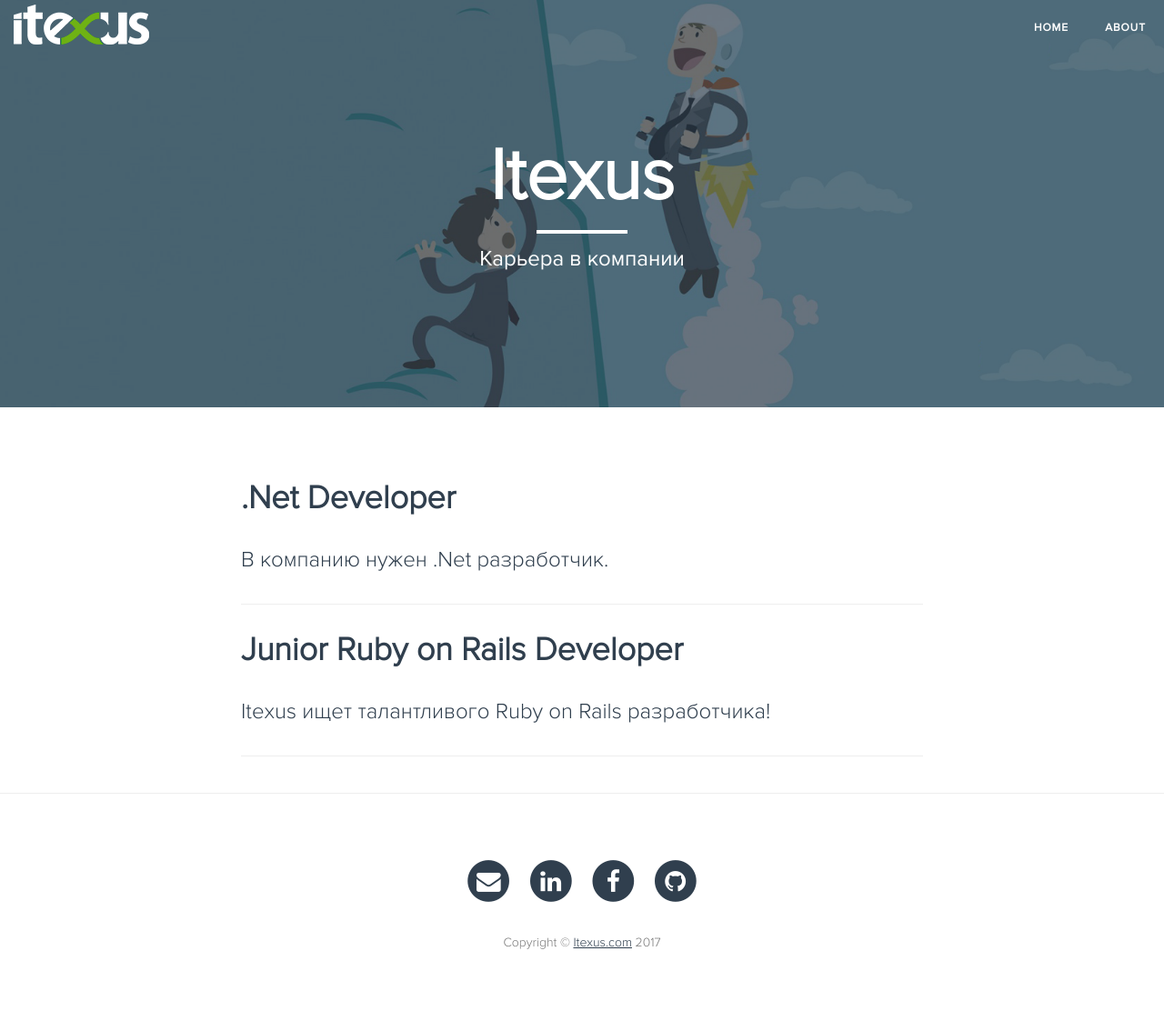
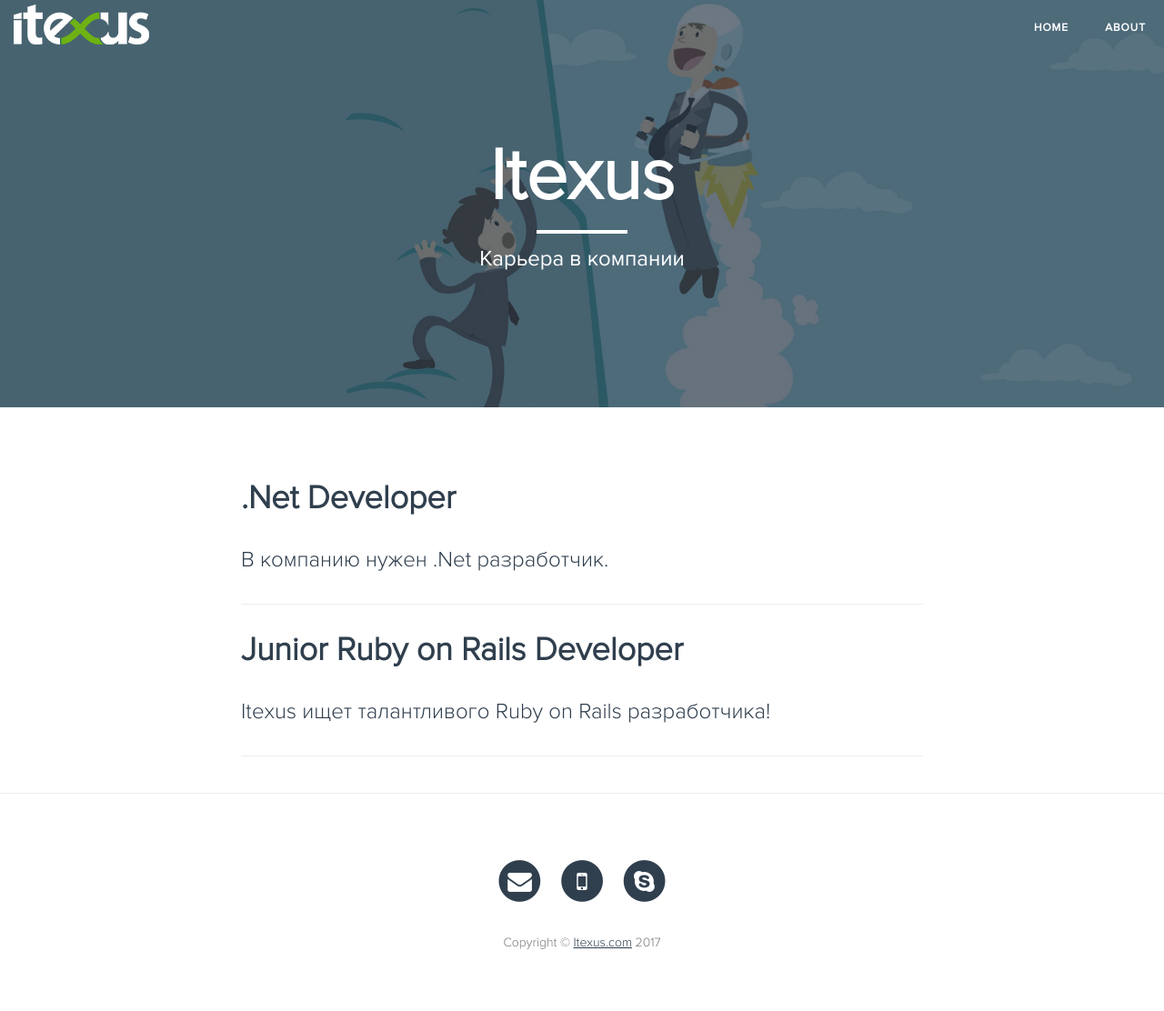
Before and after one commit to itexus-hr/itexus-hr.github.io, a Jekyll site: the page built from index.html, in a window 1280 px wide. Shown: the whole page at 91% size. Built offline with Jekyll 4.4.1, drawn with Linux system fonts in a browser that asks for light colours; nearby versions of some CDN libraries.

Commit message:
change contacts

```diff
--- a/_layouts/default.html
+++ b/_layouts/default.html
@@ -116,26 +116,18 @@
                         </a>
                     </li>
                     <li>
-                        <a href="https://www.linkedin.com/company/itexus">
+                        <a href="tel:+375293365449">
                                 <span class="fa-stack fa-lg">
                                     <i class="fa fa-circle fa-stack-2x"></i>
-                                    <i class="fa fa-linkedin fa-stack-1x fa-inverse"></i>
+                                    <i class="fa fa-mobile fa-stack-1x fa-inverse"></i>
                                 </span>
                         </a>
                     </li>
                     <li>
-                        <a href="https://www.facebook.com/Itexus-537185156386103">
+                        <a href="skype:daria.pavlovskaya1">
                                 <span class="fa-stack fa-lg">
                                     <i class="fa fa-circle fa-stack-2x"></i>
-                                    <i class="fa fa-facebook fa-stack-1x fa-inverse"></i>
-                                </span>
-                        </a>
-                    </li>
-                    <li>
-                        <a href="https://github.com/itexussoft">
-                                <span class="fa-stack fa-lg">
-                                    <i class="fa fa-circle fa-stack-2x"></i>
-                                    <i class="fa fa-github fa-stack-1x fa-inverse"></i>
+                                    <i class="fa fa-skype fa-stack-1x fa-inverse"></i>
                                 </span>
                         </a>
                     </li>
```
